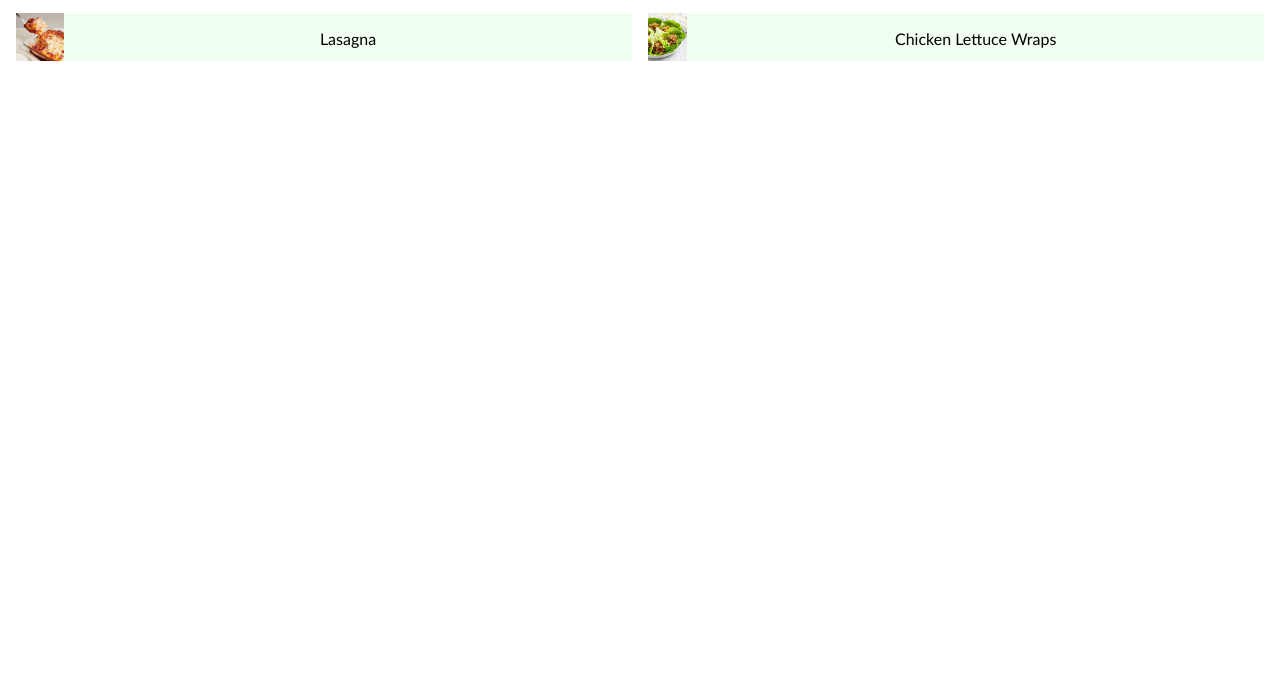
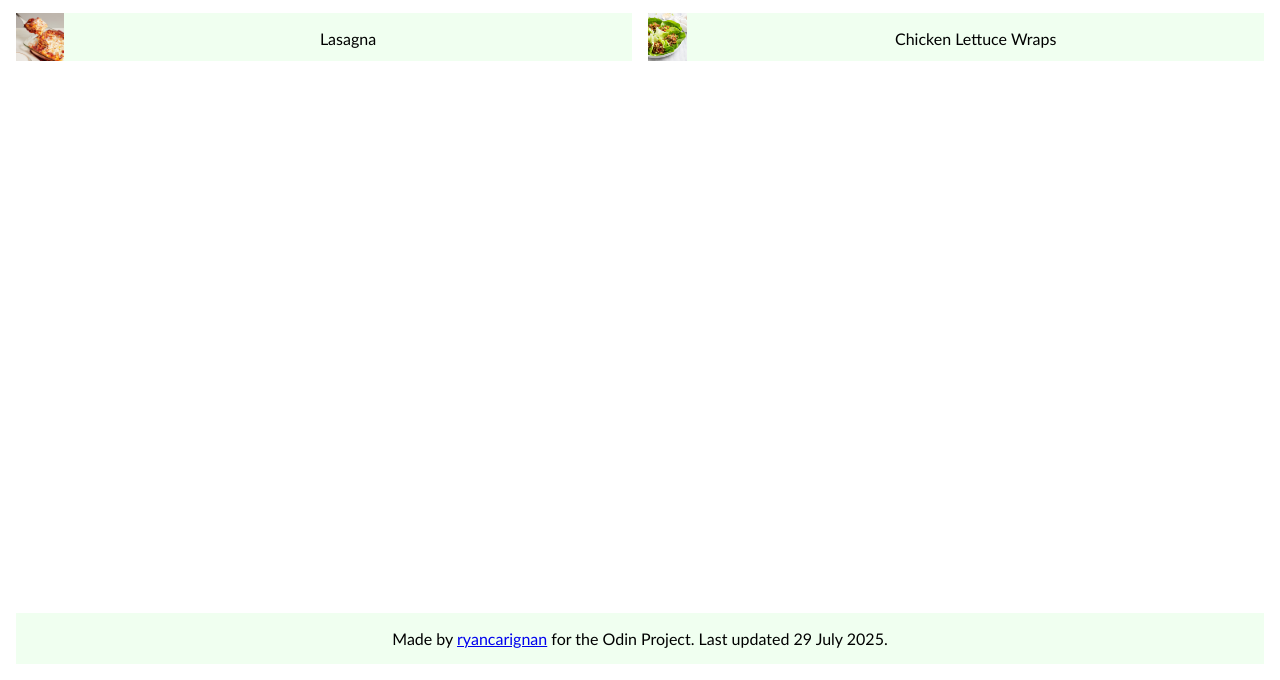
Before and after one commit to ryancarignan/odin-recipes, a plain HTML site: page index.html in a window 1280 px wide. Shown: the part 120-800 px from the top of the page. Drawn offline with Linux system fonts and the light colour scheme.

Commit message:
Add footer and styling

```diff
--- a/index.html
+++ b/index.html
@@ -20,5 +20,8 @@
       <a href="recipes/chicken-lettuce-wraps.html">Chicken Lettuce Wraps</a>
     </li>
   </ul>
+  <footer>
+    <p>Made by <a href="https://www.github.com/ryancarignan">ryancarignan</a> for the Odin Project. Last updated 29 July 2025.</p>
+  </footer>
 </body>
 </html>
--- a/src/index-style.css
+++ b/src/index-style.css
@@ -44,3 +44,12 @@ ul > li > img {
     width: auto;
     height: 3rem;
 }
+
+footer {
+    position: fixed;
+    bottom: 0px;
+    background-color: honeydew;
+    margin-bottom: 1rem;
+    width: calc(100vw - 2rem);
+    text-align: center;
+}
```
